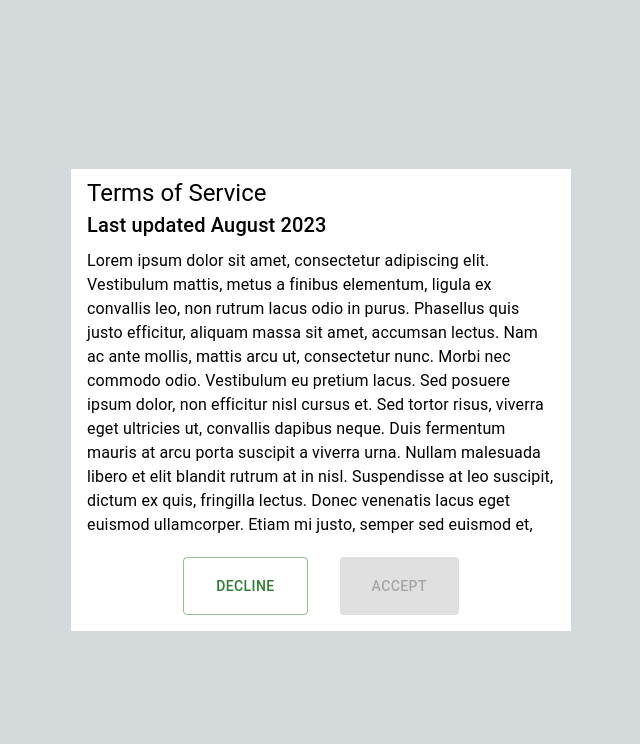
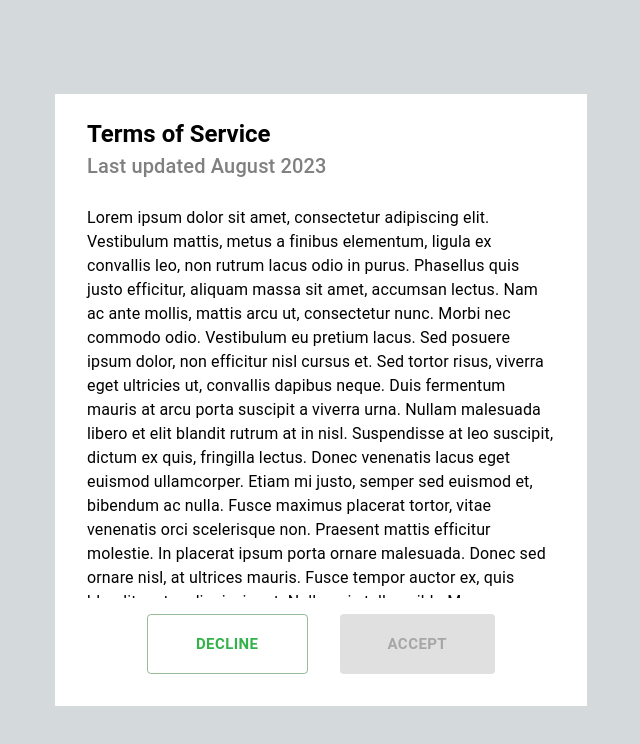
Before and after one commit to Lewinek/TermsOfService, a React (Create React App) app: page / in a window 1280 px wide. Shown: the top 744 px of the page, without its empty margins (319-959 px from the left). Built offline with nearby package versions, Linux system fonts and the light colour scheme.

Commit message:
Change button colors, add padding to boxes and texts

```diff
--- a/src/components/ScrollableAcceptanceBox.js
+++ b/src/components/ScrollableAcceptanceBox.js
@@ -29,17 +29,19 @@ function ScrollableAcceptanceBox({terms, lastUpdated, onAccept, onDecline}) {
             width: "500px",
             display: "flex",
             flexDirection: "column",
-            backgroundColor: "#ffffff"
+            backgroundColor: "#ffffff",
+            p: 2
         }}
     >
-        <Typography variant="h5" sx={{mt: 1, ml: 2}}>Terms of Service</Typography>
-        <Typography variant="h6" sx={{ml: 2}}>Last updated {lastUpdated}</Typography>
+        <Typography variant="h5" sx={{mt: 1, ml: 2, fontWeight: `bold`}}>Terms of Service</Typography>
+        <Typography variant="h6" sx={{ml: 2, color: `#808080`}}>Last updated {lastUpdated}</Typography>
         <Box
             id="termsContainer"
             sx={{
-                height: "300px",
+                height: "400px",
                 mx: 1,
                 overflow: "auto",
+                pt: 2
             }}
         >
             <Typography sx={{m: 1}}>{terms}</Typography>
@@ -52,16 +54,18 @@ function ScrollableAcceptanceBox({terms, lastUpdated, onAccept, onDecline}) {
             }}
         >
             <Button
+                size="large"
                 variant="outlined"
                 color="success"
-                sx={{m: 2, px: 4, py: 2}}
+                sx={{m: 2, px: 6, py: 2, fontWeight: `bold`, color: `#33b249`, borderColor: `33b249`}}
                 onClick={onDecline}
             >Decline</Button>
             <Button
+                size="large"
                 id="acceptableButton"
                 variant="contained"
                 disabled={isButtonDisabled}
-                sx={{m: 2, px: 4, py: 2}}
+                sx={{m: 2, px: 6, py: 2, fontWeight: `bold`, backgroundColor: `#33b249`}}
                 onClick={onAccept}
             >Accept</Button>
         </Box>
```
